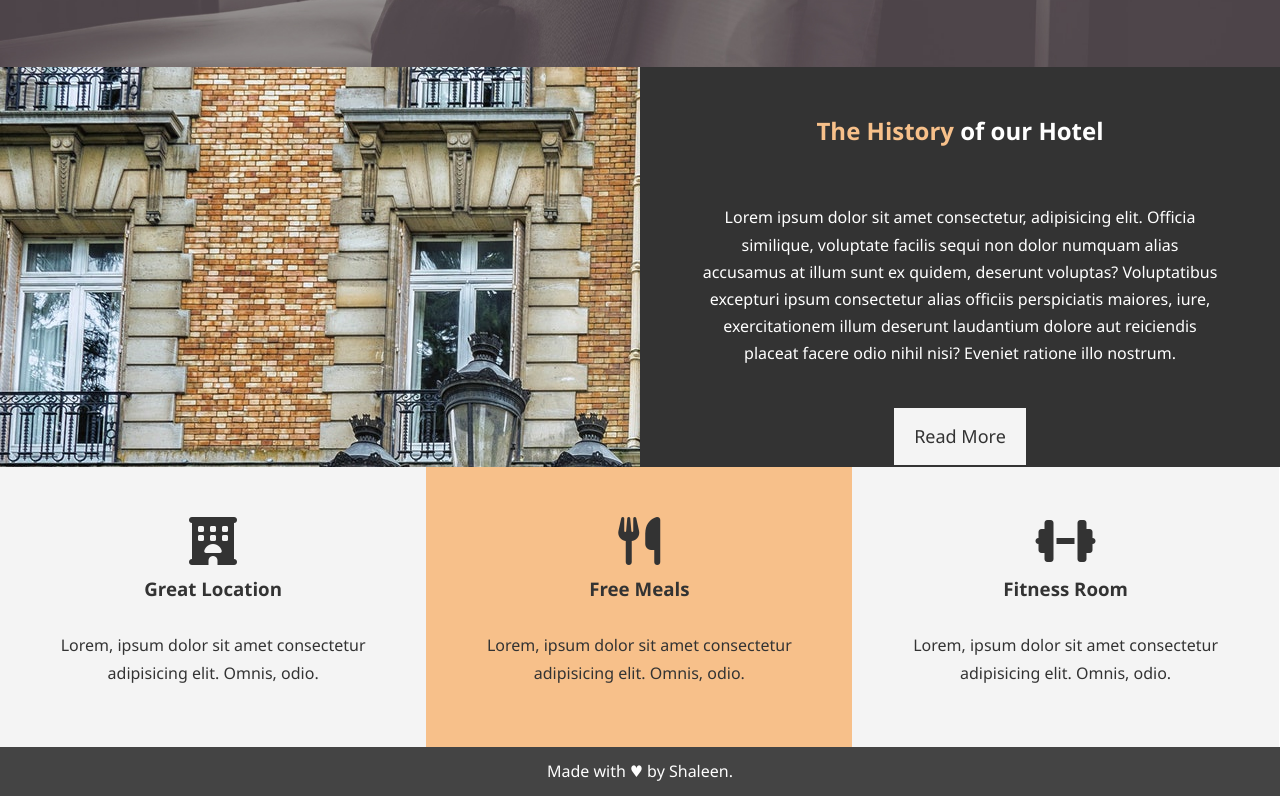
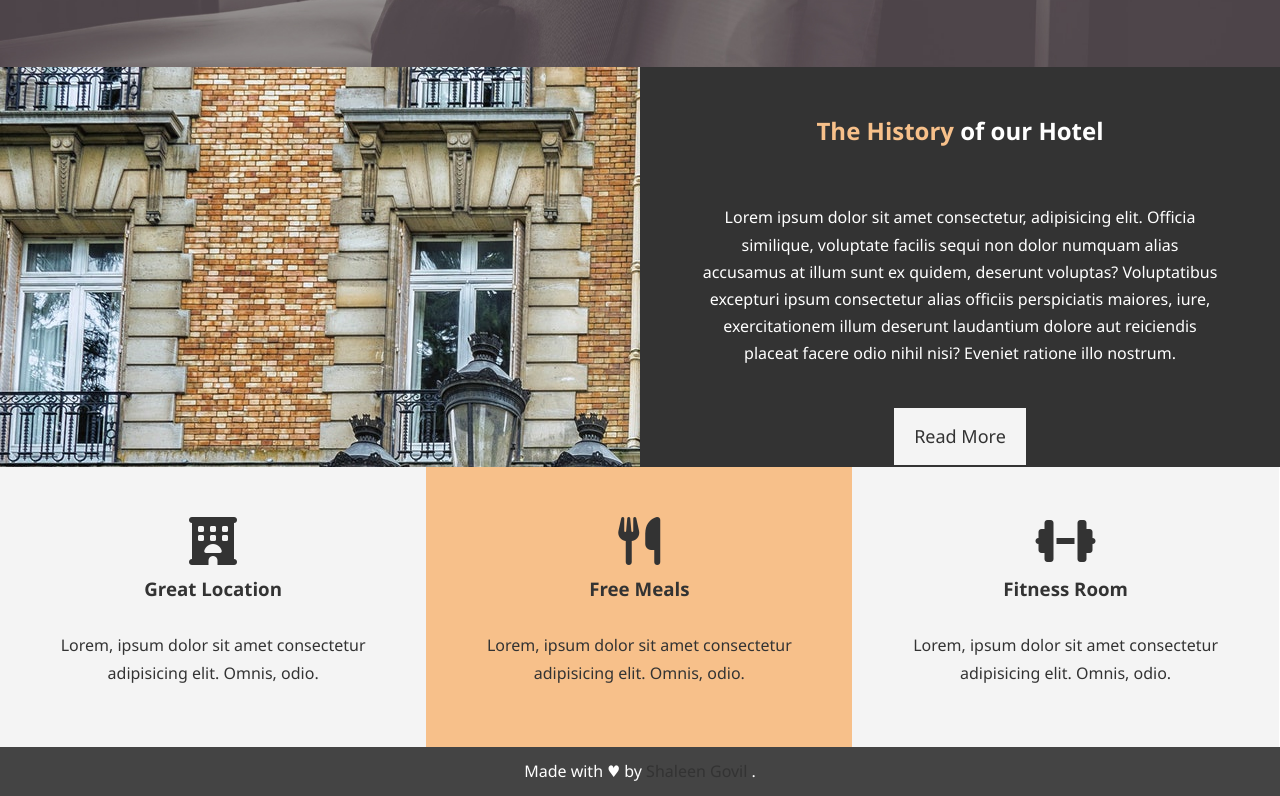
Before and after one commit to Shaleengovil25/Hotel-BT, a plain HTML site: page index.html in a window 1280 px wide. Shown: the part 600-1396 px from the top of the page. Drawn offline with Linux system fonts and the light colour scheme.

Commit message:
Update index.html

```diff
--- a/index.html
+++ b/index.html
@@ -72,7 +72,7 @@
 
         <footer id="main">
 <!--             <p>Hotel BT &copy; 2019 All rights Reserved.</p> -->
-            <p>Made with &hearts; by Shaleen.</p>
+            <p>Made with &hearts; by <a href="https://shaleen.co" >Shaleen Govil</a> .</p>
 
         </footer>
 </body>
```
